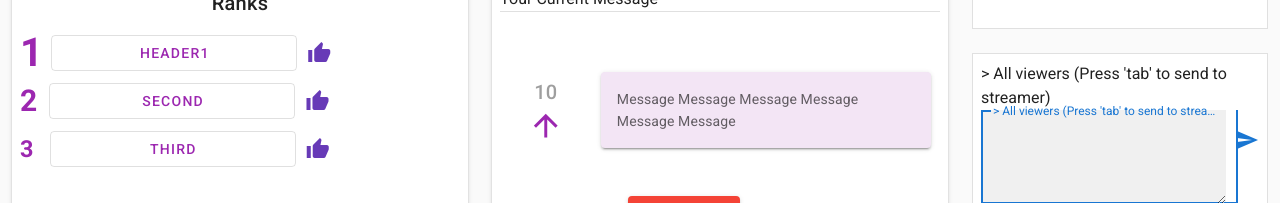
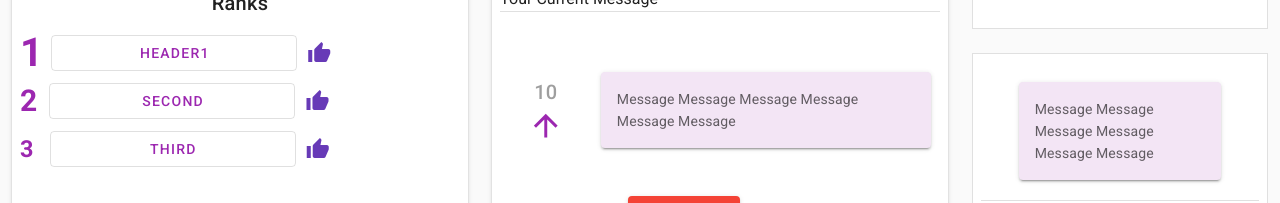
Before and after one commit to righthan/crowdstudio, a Vue app: page / in a window 1280 px wide. Shown: the part 597-800 px from the top of the page. Built offline with nearby package versions, Linux system fonts and the light colour scheme.

Commit message:
[merge] sendMessage add sender

```diff
--- a/src/components/SendMessage.vue
+++ b/src/components/SendMessage.vue
@@ -5,8 +5,35 @@
         class="pa-2"
         tile
         outlined
-        style="height: 200px;"
+        style="height: 220px;"
       >
+        <v-row class="mt-2 mb-2" justify=center align=center>
+          <v-col cols="9">
+            <v-hover v-slot:default="{ hover }">
+              <v-card color="#F3E5F5">
+
+                <v-expand-transition>
+                  <div
+                    v-if="hover"
+                    class="d-flex transition-fast-in-fast-out white darken-2 v-card--reveal display-3"
+                    style="height: 100%;"
+                  >
+                    <v-btn text icon color="deep-purple">
+                       <v-icon>mdi-thumb-up</v-icon>
+                    </v-btn>
+                  </div>
+                </v-expand-transition>
+
+                <v-card-text>Message Message Message Message Message Message</v-card-text>
+
+                </v-card>
+            </v-hover>
+          </v-col>
+
+        </v-row>
+
+        <v-divider :inset="inset"></v-divider>
+
         {{usrMessage}}
         <v-textarea
           v-model="message"
@@ -63,3 +90,21 @@ export default {
   }
 }
 </script>
+
+  methods: {
+    OnKeydown: function (event) {
+      if (event.key === "Tab") {
+        event.preventDefault()
+        this.isTargetViewer = !this.isTargetViewer
+      }
+      else if (event.key === "Enter" && event.shiftKey) {
+        this.sendMessage()
+      }
+    },
+    sendMessage: function () {
+      this.message = ''
+      console.log("TEMP: Send a message")
+    }
+  }
+}
+</script>
```
